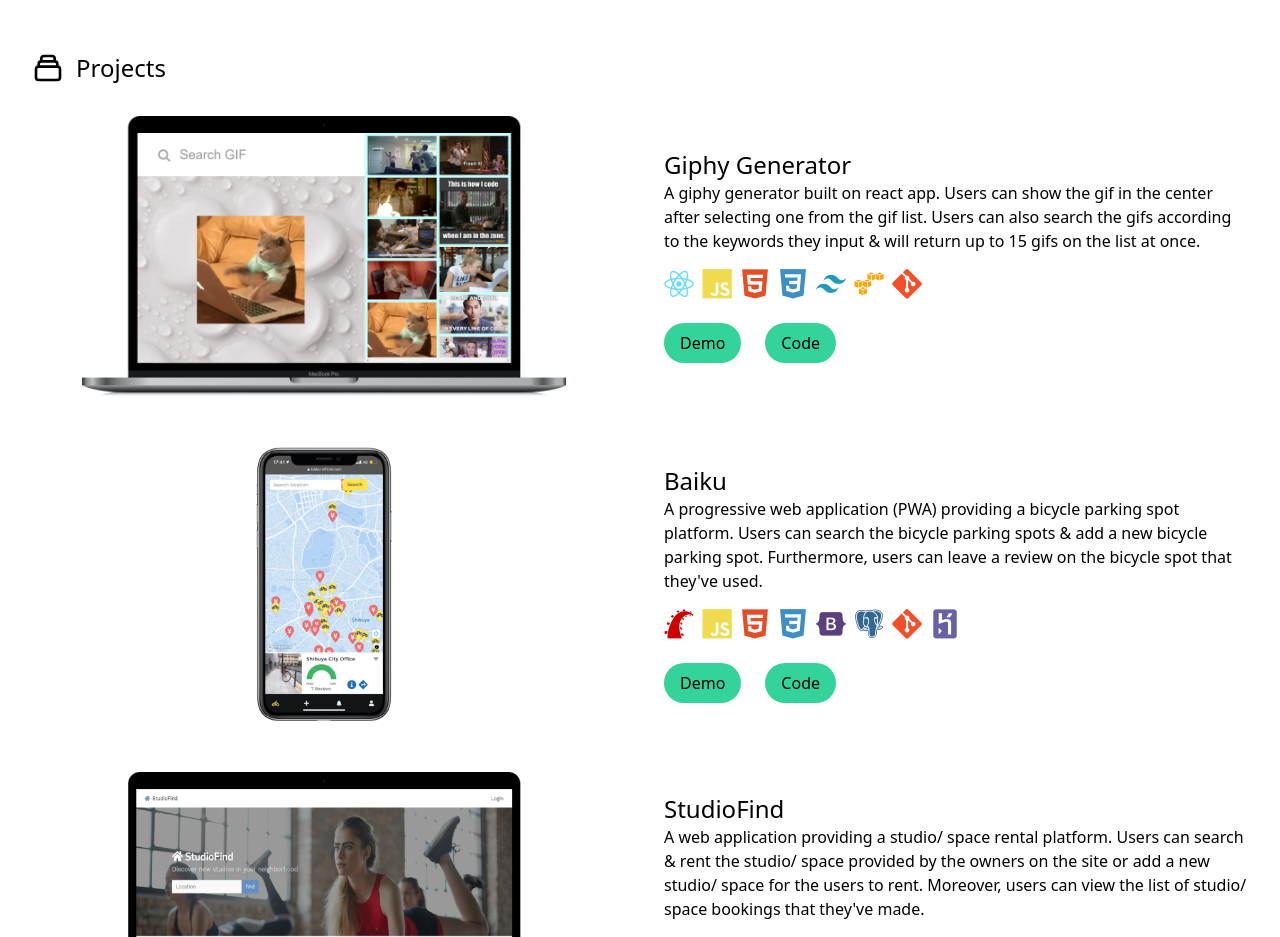
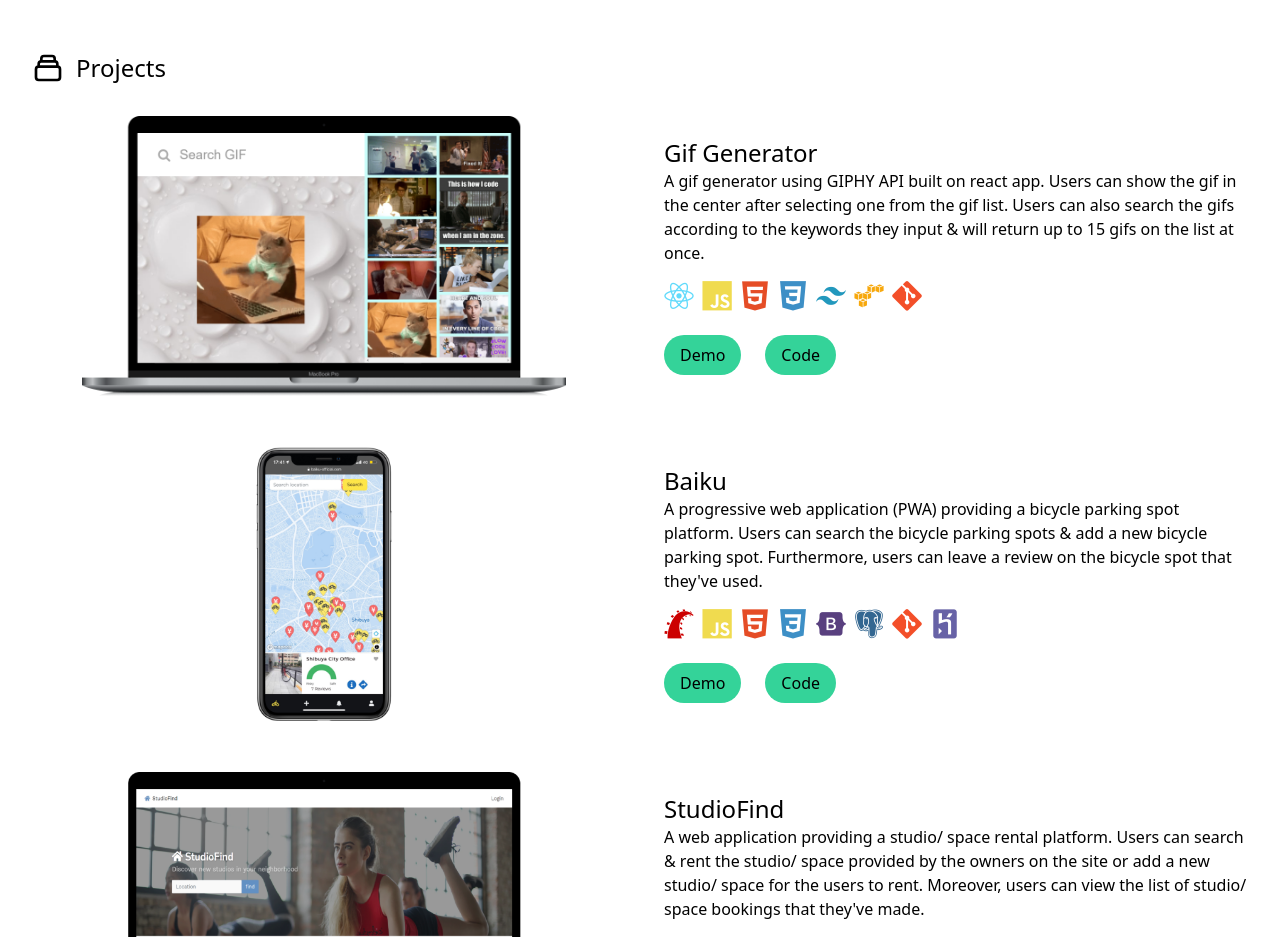
Before and after one commit to kenntheswe/kenntheswe, a React (Create React App) app: page / in a window 1280 px wide. Shown: the part 860-1797 px from the top of the page. Built offline with nearby package versions, Linux system fonts and the light colour scheme.

Commit message:
Changed project title & description

```diff
--- a/src/components/ProjectList.js
+++ b/src/components/ProjectList.js
@@ -13,8 +13,8 @@ const ProjectList = () => {
           <img className="project-image" data-aos="fade-left" src={reactGiphy} alt="reactGiphy"/>
         </div>
         <div className="self-center" data-aos="fade-right">
-          <h1 className="text-2xl" data-aos="fade-right">Giphy Generator</h1>
-          <p data-aos="fade-right">A giphy generator built on react app. Users can show the gif in the center after selecting one from the gif list. Users can also search the gifs according to the keywords they input & will return up to 15 gifs on the list at once.</p>
+          <h1 className="text-2xl" data-aos="fade-right">Gif Generator</h1>
+          <p data-aos="fade-right">A gif generator using GIPHY API built on react app. Users can show the gif in the center after selecting one from the gif list. Users can also search the gifs according to the keywords they input & will return up to 15 gifs on the list at once.</p>
           <div className="flex space-x-2 my-4 text-3xl">
             <i data-aos="fade-right" data-aos-duration="300" className="devicon-react-original colored"></i>
             <i data-aos="fade-right" data-aos-duration="600" className="devicon-javascript-plain colored"></i>
```
